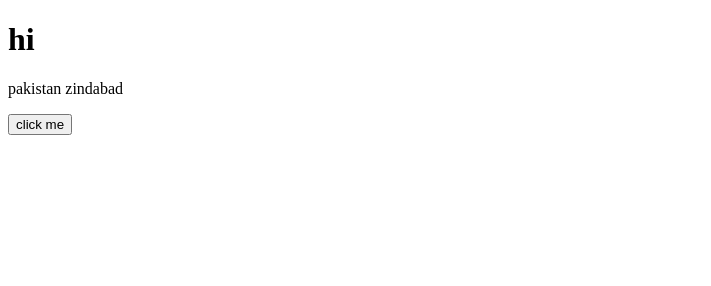
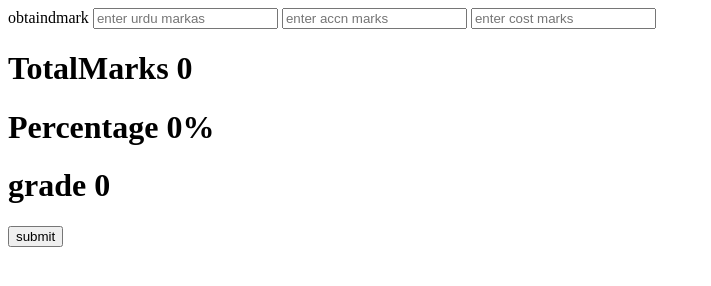
Before and after one commit to anus26/js-assigment, a plain HTML site: page assigment/no 01/index.html in a window 1280 px wide. Shown: the whole page, without its empty margins (0-711 px from the left). Drawn offline with Linux system fonts and the light colour scheme.

Commit message:
modified index

```diff
--- a/assigment/no 01/index.html
+++ b/assigment/no 01/index.html
@@ -5,9 +5,80 @@
     <title>Document</title>
 </head>
 <body>
-<h1 class="head">hi</h1>
+<!-- <h1 class="head">hi</h1>
 <p id="para">pakistan zindabad</p>
-<button onclick="changeText()">click me</button>
+<button onclick="changeText()">click me</button> -->
+<!--
+<div class="container">
+    <form >
+    <div class="subject1">
+        <label >islamit</label>
+        <input type="number" placeholder="marks">
+    </div>
+    <div class="subject2">
+        <label >economics</label>
+        <input type="number" placeholder="marks">
+    </div>
+    <div class="subject3">
+        <label >account</label>
+        <input type="number" placeholder="marks">
+    </div>
+    <div class="subject4">
+        <label >cost account</label>
+        <input type="number" placeholder="marks">
+    </div>
+    </form><div> -->
+        <!-- <table>
+            <!-- <tr>
+                <td>totalmarks</td>
+                <td>400</td>
+            </tr>
+            <tr> -->
+                <td>obtaindmark</td>
+                <td></td>
+            <!-- </tr>
+            <tr>
+                <td>percentage</td>
+                <td></td>
+
+            </tr>
+            <tr>
+                <td>remarks</td>
+                <td></td>
+            </tr>
+        </table>
+    </div>
+
+
+</div>
+<button onclick="marks()">marks!</button> -->
+
+
+<!--
+<input type="number" placeholder="enter you marks chemistry" id="chemistry-marks">
+<br>
+<br>
+<input type="number" placeholder="enter you marks maths" id="maths-marks">
+<br>
+<br>
+<input type="number" placeholder="enter you marks islamit" id="islamit-marks">
+<br>
+<br>
+<input type="number" placeholder="enter you marks physics" id="physics-marks">
+<h1>TotalMarks: <span id="total-marks">0<b/span></h1>
+<h1>Percentage: <span id="Percentage">0</span>%</h1>
+<h1>grade: <span id="grade">0</span></h1>
+<button onclick="submit()">submit</button>
+ -->
+<input type="text " placeholder="enter urdu markas" id="urdu-marks">
+<input type="text" placeholder="enter accn marks" id="accn-marks">
+<input type="text" placeholder="enter cost marks" id="cost-marks">
+
+
+<h1>TotalMarks <span id="total-marks">0</span></h1>
+<h1>Percentage <span id="Percentage">0</span>%</h1>
+<h1>grade <span id="grade">0</span></h1>
+<button onclick="calpercentage()">submit</button>
 
     <script src="./script.js"></script>
 </body>
--- a/assigment/no 01/script.js
+++ b/assigment/no 01/script.js
@@ -31,16 +31,86 @@
 
 
 
-var head=document.querySelector('.head');
-var paragraph=document.querySelector("#para");
-console.log(paragraph.innerHTML);
+// var head=document.querySelector('.head');
+// var paragraph=document.querySelector("#para");
+// console.log(paragraph.innerHTML);
 
-function changeText(){
-    if(paragraph.innerHTML ==='changed through js '&& head.innerHTML === 'changed through js'){
-paragraph.innerHTML ='pakistan zindabad';
-head.innerHTML = 'hi'
-    }else{
-        paragraph.innerHTML ='changed through js'
-        head.innerHTML ='changed through js'
+// function changeText(){
+//     if(paragraph.innerHTML ==='changed through js '&& head.innerHTML === 'changed through js'){
+// paragraph.innerHTML ='pakistan zindabad';
+// head.innerHTML = 'hi'
+//     }else{
+//         paragraph.innerHTML ='changed through js'
+//         head.innerHTML ='changed through js'
+//     }
+// // }
+
+
+
+
+// var chemistryMarks =document.querySelector('#chemistry-marks');
+// var mathsMarks =document.querySelector('#maths-marks');
+// var islamitMarks =document.querySelector('#islamit-marks');
+// var physicsMarks =document.querySelector('#physics-marks');
+// var studentTotal =document.querySelector('#total-marks');
+// var studentPercentage=document.querySelector('#studentPercentage');
+// var grade =document.querySelector('#grade');
+
+// function submit(){
+//     console.log(chemistryMarks.value);
+//     console.log(mathsMarks.value);
+//     console.log(islamitMarks.value);
+//     console.log(physicsMarks.value);
+
+//     var totalMarks= 400;
+//     var obtainedMarks = +chemistryMarks.value + +mathsMarks.value + +islamitMarks.value + +physicsMarks.value;
+
+//     console.log('obtained marks ===>', obtainedMarks);
+//     studentTotal.innerHTML =obtainedMarks;
+
+//     var percentage =obtainedMarks/totalMarks*100;
+//     Percentage.innerHTML=studentPercentage;
+
+//     if (studentPercentage >80 ){
+//         grade.innerHTML = 'A+'
+
+//     }else if(studentPercentage>70){
+//         grade.innerHTML ='A'
+//     }else if(studentPercentage >60){
+//         grade.innerHTML ='B'
+//     }else{
+//         grade.innerHTML ='fails'
+//     }
+// }
+
+var urduMarks=document.querySelector('#urdu-marks');
+var accnMarks=document.querySelector('#accn-marks');
+var costMarks=document.querySelector('#cost-marks');
+var studentTotal=document.querySelector('#total-marks');
+var studentPercentage=document.querySelector('#studentPercentage');
+var grade=document.querySelector('#grade');
+
+function calpercentage(){
+    console.log(urduMarks.value);
+    console.log(accnMarks.value);
+    console.log(costMarks.value);
+    var totalMarks=300;
+    var obtainedMarks= +urduMarks.value + +accnMarks.value + +costMarks.value;
+    console.log('obtained marks ===>', obtainedMarks);
+    studentTotal.innerHTML=obtainedMarks;
+
+    var Percentage =obtainedMarks/totalMarks*100;
+    Percentage.innerHTML=studentPercentage;
+
+    if(Percentage >80){
+        grade.innerHTML='A+'
+    }else if(Percentage >70){
+        grade.innerHTML='A'
+
+    }else if(Percentage >50)[
+        grade.innerHTML='B'
+    ]
+    else{
+        grade.innerHTML='fails'
     }
 }
```
